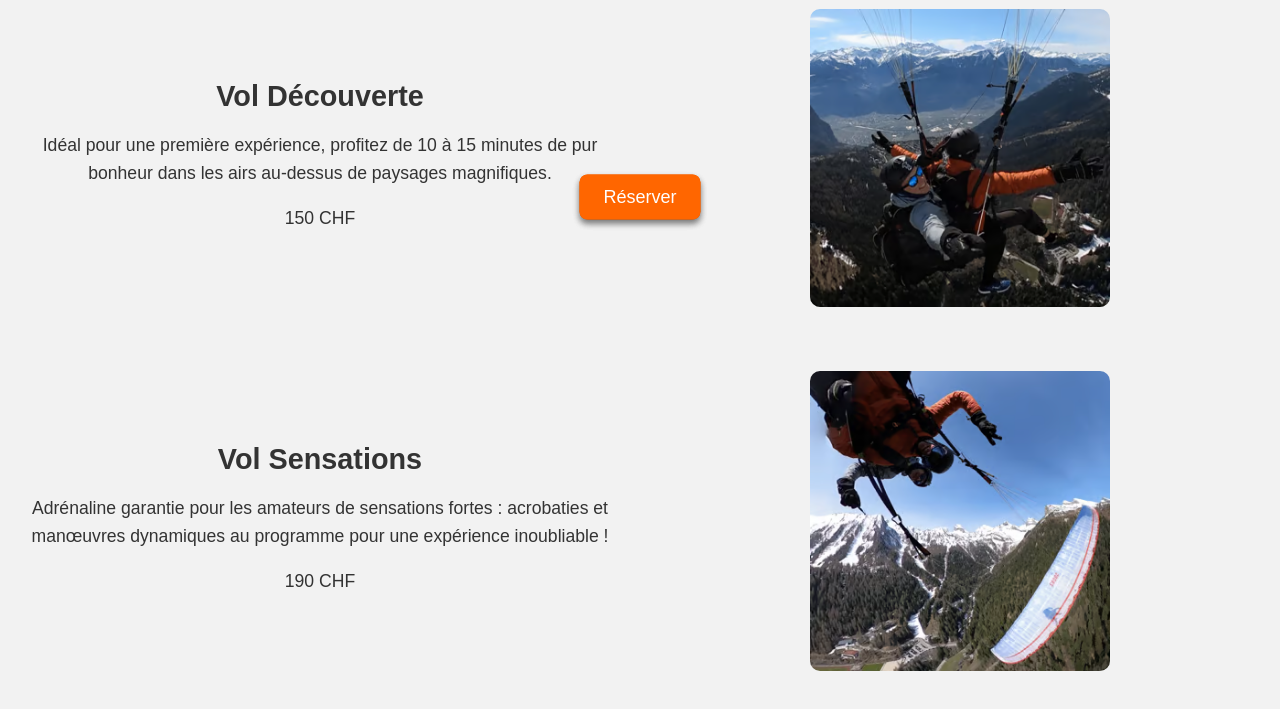
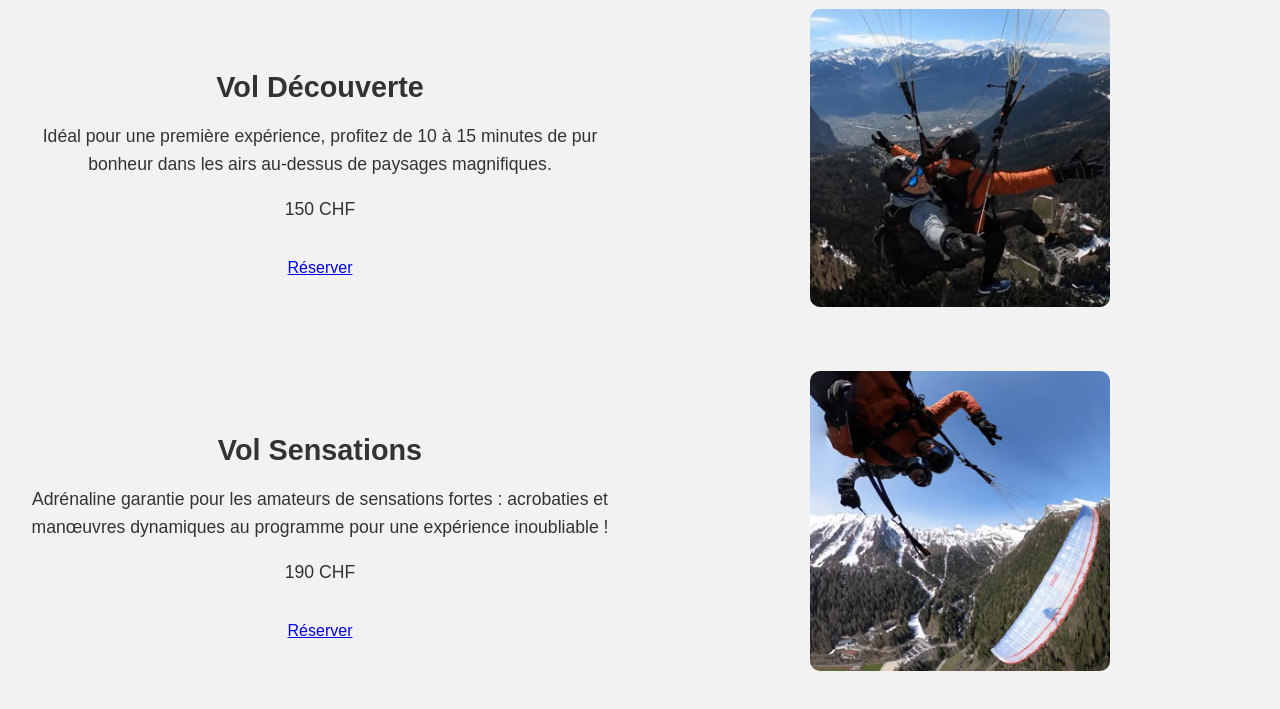
Before and after one commit to damien246810/ovronnaz-parapente, a plain HTML site: page vols.html in a window 1280 px wide. Shown: the part 203-912 px from the top of the page. Drawn offline with Linux system fonts and the light colour scheme.

Commit message:
Update vols.html

```diff
--- a/vols.html
+++ b/vols.html
@@ -23,7 +23,7 @@
       <h3>Vol Découverte</h3>
       <p>Idéal pour une première expérience, profitez de 10 à 15 minutes de pur bonheur dans les airs au-dessus de paysages magnifiques.</p>
       <P>150 CHF</P><br>
-      <a href="contact.html" class="hero-button">Réserver</a>
+      <a href="contact.html" class="button-vol">Réserver</a>
     </div>
     <div class="vol-image">
       <img src="images/decouverte.avif" alt="Vol Découverte en parapente">
@@ -35,7 +35,7 @@
       <h3>Vol Sensations</h3>
       <p>Adrénaline garantie pour les amateurs de sensations fortes : acrobaties et manœuvres dynamiques au programme pour une expérience inoubliable !</p>
       <P>190 CHF</P><br>
-      <a href="contact.html" class="hero-button">Réserver</a>
+      <a href="contact.html" class="button-vol">Réserver</a>
     </div>
     <div class="vol-image">
       <img src="images/sensations.avif" alt="Vol Sensations en parapente">
```
